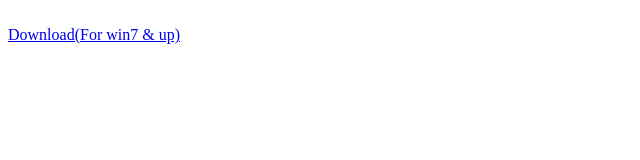
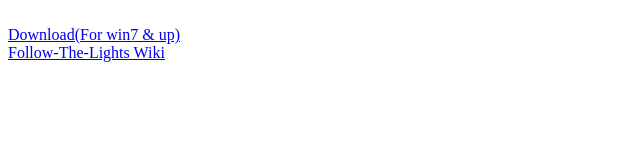
Before and after one commit to Follow-The-Lights/Follow-The-Lights.github.io, a plain HTML site: page index.html in a window 1280 px wide. Shown: the whole page, without its empty margins (0-640 px from the left). Drawn offline with Linux system fonts and the light colour scheme.

Commit message:
Update index.html

```diff
--- a/index.html
+++ b/index.html
@@ -7,3 +7,6 @@
 </br>
 
 <a href="/download">Download(For win7 & up)</a>
+</br>
+
+<a href="https://github.com/Follow-The-Lights/Follow-The-Lights/wiki">Follow-The-Lights Wiki</a>
```
